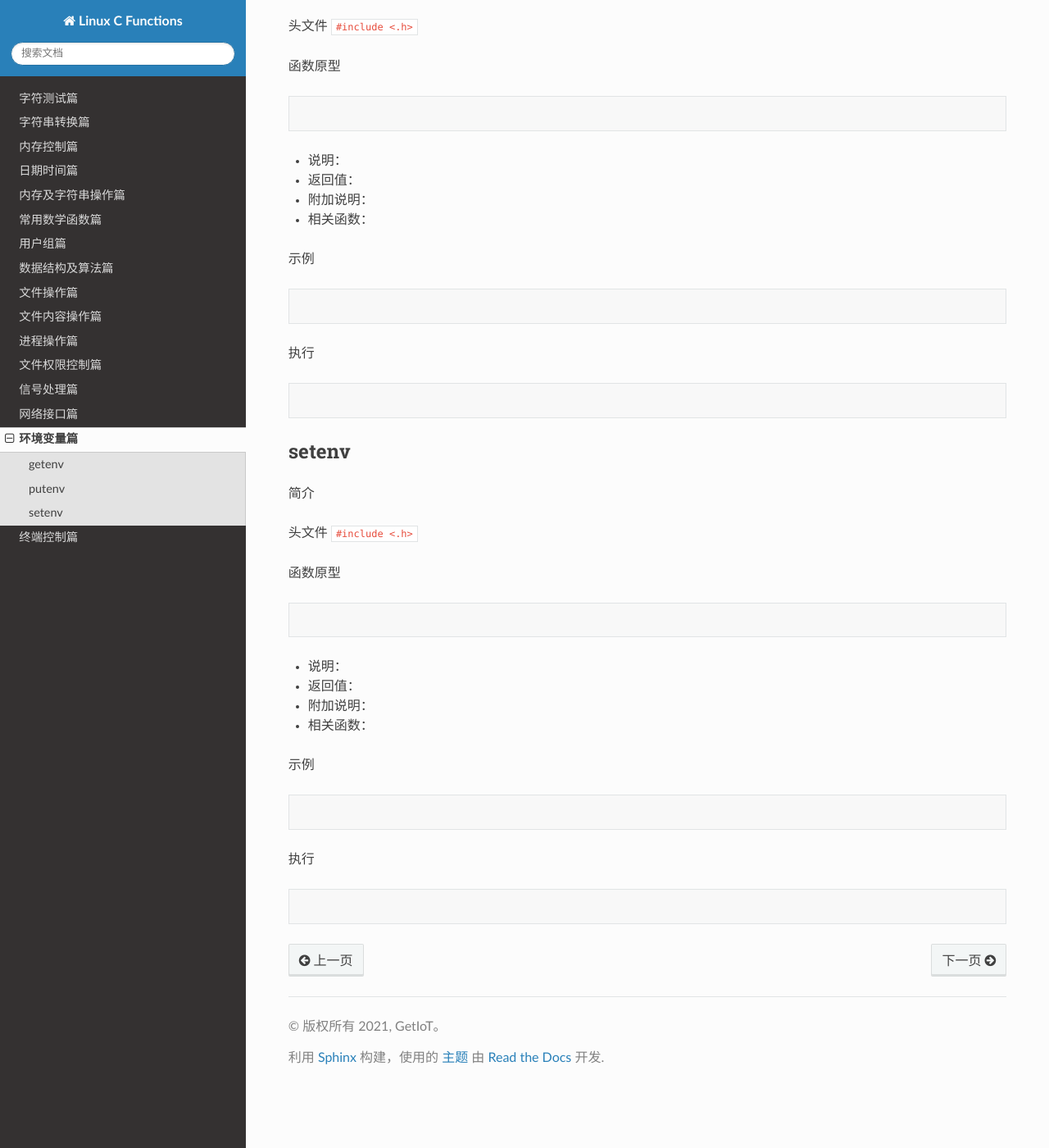
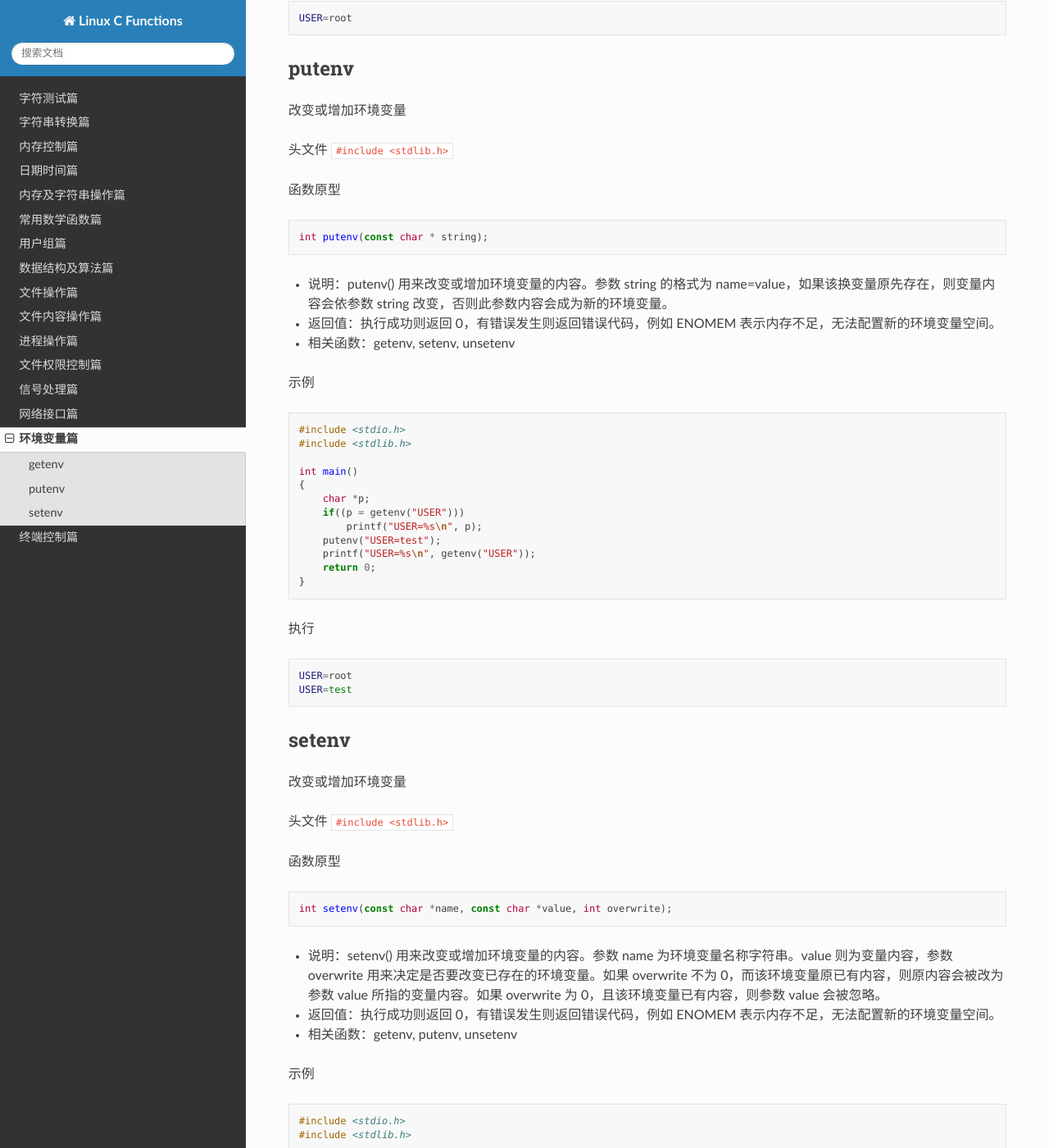
Before and after one commit to getiot/linux-c-functions, a Sphinx documentation site: the page built from source/env.md, in a window 1280 px wide and 1400 px high, scrolled down 869 px. Shown: the whole window at 82% size. Built offline with Sphinx 7.4.7 and the Read the Docs theme 2.0.0, drawn with Linux system fonts in a browser that asks for light colours; some of the changed text lies outside the part shown.

Commit message:
finish 环境变量篇

````diff
--- a/source/env.md
+++ b/source/env.md
@@ -4,91 +4,124 @@
 getenv
 ---------------------------------------------
 
-简介
+获取环境变量内容
 
-头文件 `#include <.h>`
+头文件 `#include <stdlib.h>`
 
 函数原型
 
 ```c
-
+char * getenv(const char *name);
 ```
 
-- 说明：
-- 返回值：
-- 附加说明：
-- 相关函数：
+- 说明：getenv() 用来获取参数 name 环境变量的内容。参数 name 为环境变量的名称，如果该变量存在则会返回指向该内容的指针。环境变量的格式为 name=value。
+- 返回值：执行成功则返回指向该内容的指针，找不到符合的环境变量名称则返回 NULL。
+- 相关函数：putenv, setenv, unsetenv
 
 示例
 
 ```c
+#include <stdio.h>
+#include <stdlib.h>
 
+int main()
+{
+    char *p;
+    if((p = getenv("USER")))
+        printf("USER=%s\n", p);
+    return 0;
+}
 ```
 
 执行
 
 ```shell
-
+USER=root
 ```
 
 
 putenv
 ---------------------------------------------
 
-简介
+改变或增加环境变量
 
-头文件 `#include <.h>`
+头文件 `#include <stdlib.h>`
 
 函数原型
 
 ```c
-
+int putenv(const char * string);
 ```
 
-- 说明：
-- 返回值：
-- 附加说明：
-- 相关函数：
+- 说明：putenv() 用来改变或增加环境变量的内容。参数 string 的格式为 name=value，如果该换变量原先存在，则变量内容会依参数 string 改变，否则此参数内容会成为新的环境变量。
+- 返回值：执行成功则返回 0，有错误发生则返回错误代码，例如 ENOMEM 表示内存不足，无法配置新的环境变量空间。
+- 相关函数：getenv, setenv, unsetenv
 
 示例
 
 ```c
+#include <stdio.h>
+#include <stdlib.h>
 
+int main()
+{
+    char *p;
+    if((p = getenv("USER")))
+        printf("USER=%s\n", p);
+    putenv("USER=test");
+    printf("USER=%s\n", getenv("USER"));
+    return 0;
+}
 ```
 
 执行
 
 ```shell
-
+USER=root
+USER=test
 ```
 
 
 setenv
 ---------------------------------------------
 
-简介
+改变或增加环境变量
 
-头文件 `#include <.h>`
+头文件 `#include <stdlib.h>`
 
 函数原型
 
 ```c
-
+int setenv(const char *name, const char *value, int overwrite);
 ```
 
-- 说明：
-- 返回值：
-- 附加说明：
-- 相关函数：
+- 说明：setenv() 用来改变或增加环境变量的内容。参数 name 为环境变量名称字符串。value 则为变量内容，参数 overwrite 用来决定是否要改变已存在的环境变量。如果 overwrite 不为 0，而该环境变量原已有内容，则原内容会被改为参数 value 所指的变量内容。如果 overwrite 为 0，且该环境变量已有内容，则参数 value 会被忽略。
+- 返回值：执行成功则返回 0，有错误发生则返回错误代码，例如 ENOMEM 表示内存不足，无法配置新的环境变量空间。
+- 相关函数：getenv, putenv, unsetenv
 
 示例
 
 ```c
+#include <stdio.h>
+#include <stdlib.h>
 
+int main()
+{
+    char * p;
+    if((p = getenv("USER")))
+        printf("USER=%s\n", p);
+    setenv("USER", "test", 1);
+    printf("USER=%s\n", getenv("USER"));
+    unsetenv("USER");
+    printf("USER=%s\n", getenv("USER"));
+    return 0;
+}
 ```
 
 执行
 
 ```shell
-
+USER=root
+USER=test
+USER=(null)
 ```
````
